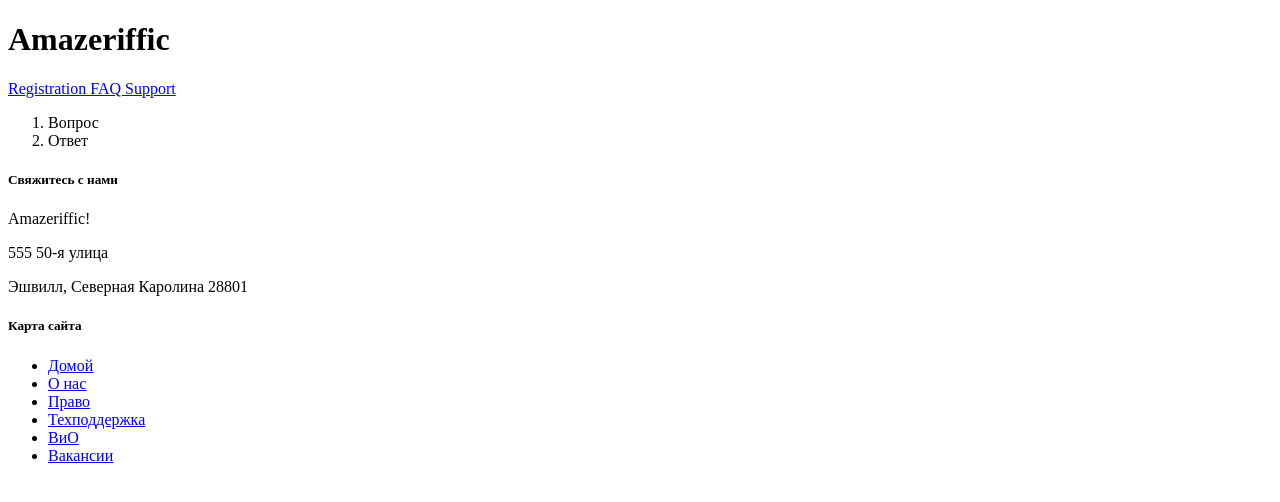
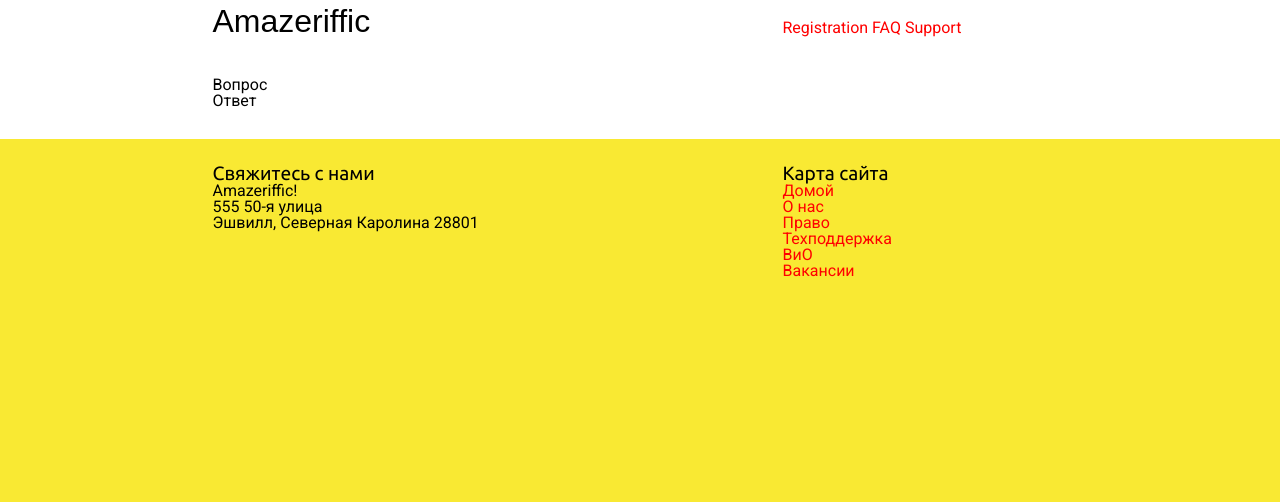
Before and after one commit to Vaskomain/Amazeriffic, a plain HTML site: page faq.html in a window 1280 px wide. Drawn offline with nearby package versions, Linux system fonts and the light colour scheme; a web font is replaced by a local one.

Commit message:
Изменена структура документа

```diff
--- a/faq.html
+++ b/faq.html
@@ -2,23 +2,32 @@
 <html>
 	<head>
 		<title> FAQ </title>
+		<link href="stylesheets/reset.css" rel="stylesheet" type="text/css">
+		<link href="stylesheets/style.css" rel="stylesheet" type="text/css">
+		<link href="http://fonts.googleapis.com/css?family=Denk+One" rel="stylesheet" type="text/css">
+		<link href="http://fonts.googleapis.com/css?family=Roboto|Ubuntu" rel="stylesheet" type="text/css">
 	</head>
 	<body>
 		<header>
+			<div class="container">
 				<h1>Amazeriffic</h1>
 				<nav>
 					<a href="#"> Registration </a>
 					<a href="faq.html"> FAQ </a>
 					<a href="#"> Support </a>
 				</nav>
+			</div>
 		</header>
 		<main>
+			<div class="container">
 				<ol>
 					<li> Вопрос </li>
 					<li> Ответ </li>
 				</ol>
+			</div>
 		</main>
 		<footer>
+			<div class="container">
 				<div class="contact">
 					<h5>Свяжитесь с нами</h5>
 					<p>Amazeriffic!</p>
@@ -36,6 +45,9 @@
 						<li><a href="#">Вакансии</a></li>
 					</ul>
 				</div>
+			</div>
 		</footer>
+		<script src="http://code.jquery.com/jquery-2.0.3.min.js"></script>
+		<script src="javascripts/app.js"></script>
 	</body>
 </html>
--- a/style.css
+++ b/stylesheets/style.css
@@ -1,4 +1,4 @@
-p, a, ul {
+p, a, ul, li {
     font-family: 'Roboto', sans-serif;
 }
 h1{
```
Also changed, not shown: index.html (+2 -1 lines), javascripts/app.js (added), stylesheets/reset.css (renamed from reset.css). Lines whose indentation alone changed are shown as unchanged.
